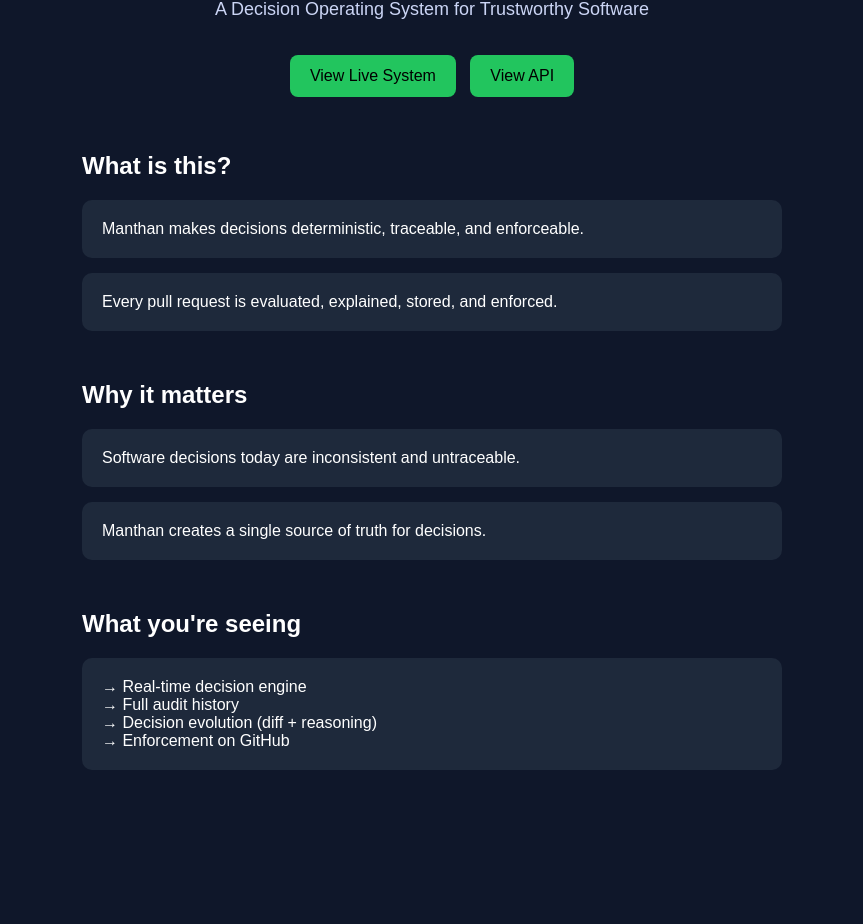
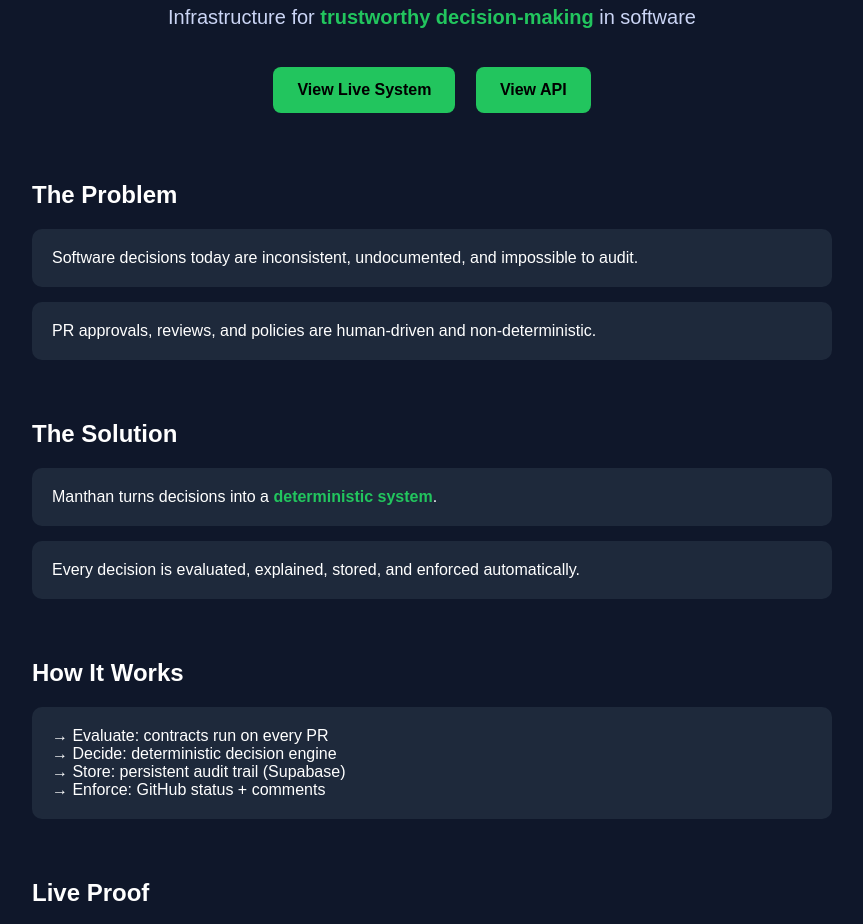
Before and after one commit to dip-protocol/manthan-webhook, a website: page ui/index.html in a window 1280 px wide. Shown: the part 133-1057 px from the top of the page, without its empty margins (208-1071 px from the left). Before the commit the page ends 966 px from the top, so only its background shows below. Drawn offline with Linux system fonts and the light colour scheme.

Commit message:
v0.6: upgraded investor landing

```diff
--- a/ui/index.html
+++ b/ui/index.html
@@ -1,7 +1,7 @@
 <!DOCTYPE html>
 <html>
 <head>
-  <title>Manthan — Decision Operating System</title>
+  <title>Manthan — Decision Infrastructure</title>
 
   <style>
     body {
@@ -13,14 +13,14 @@
     }
 
     h1 {
-      font-size: 40px;
+      font-size: 44px;
       margin-bottom: 10px;
     }
 
     .tagline {
-      font-size: 18px;
+      font-size: 20px;
       color: #cbd5f5;
-      margin-bottom: 30px;
+      margin-bottom: 25px;
     }
 
     .cta {
@@ -28,18 +28,24 @@
     }
 
     a.button {
-      padding: 12px 20px;
+      padding: 14px 24px;
       background: #22c55e;
       color: black;
       text-decoration: none;
       border-radius: 8px;
-      margin: 5px;
+      margin: 8px;
       display: inline-block;
+      font-weight: bold;
+    }
+
+    .secondary {
+      background: #334155;
+      color: white;
     }
 
     .section {
-      margin-top: 50px;
-      max-width: 700px;
+      margin-top: 60px;
+      max-width: 800px;
       margin-left: auto;
       margin-right: auto;
       text-align: left;
@@ -51,6 +57,11 @@
       border-radius: 10px;
       margin-bottom: 15px;
     }
+
+    .highlight {
+      color: #22c55e;
+      font-weight: bold;
+    }
   </style>
 </head>
 
@@ -59,46 +70,78 @@
 <h1>🧠 Manthan</h1>
 
 <div class="tagline">
-  A Decision Operating System for Trustworthy Software
+  Infrastructure for <span class="highlight">trustworthy decision-making</span> in software
 </div>
 
 <div class="cta">
   <a class="button" href="/app">View Live System</a>
-  <a class="button" href="/decisions">View API</a>
+  <a class="button secondary" href="/decisions">View API</a>
 </div>
 
+<!-- PROBLEM -->
 <div class="section">
-  <h2>What is this?</h2>
+  <h2>The Problem</h2>
 
   <div class="box">
-    Manthan makes decisions deterministic, traceable, and enforceable.
+    Software decisions today are inconsistent, undocumented, and impossible to audit.
   </div>
 
   <div class="box">
-    Every pull request is evaluated, explained, stored, and enforced.
+    PR approvals, reviews, and policies are human-driven and non-deterministic.
   </div>
 </div>
 
+<!-- SOLUTION -->
 <div class="section">
-  <h2>Why it matters</h2>
+  <h2>The Solution</h2>
 
   <div class="box">
-    Software decisions today are inconsistent and untraceable.
+    Manthan turns decisions into a <span class="highlight">deterministic system</span>.
   </div>
 
   <div class="box">
-    Manthan creates a single source of truth for decisions.
+    Every decision is evaluated, explained, stored, and enforced automatically.
   </div>
 </div>
 
+<!-- HOW IT WORKS -->
 <div class="section">
-  <h2>What you're seeing</h2>
+  <h2>How It Works</h2>
 
   <div class="box">
-    → Real-time decision engine<br/>
-    → Full audit history<br/>
-    → Decision evolution (diff + reasoning)<br/>
-    → Enforcement on GitHub
+    → Evaluate: contracts run on every PR<br/>
+    → Decide: deterministic decision engine<br/>
+    → Store: persistent audit trail (Supabase)<br/>
+    → Enforce: GitHub status + comments
+  </div>
+</div>
+
+<!-- PROOF -->
+<div class="section">
+  <h2>Live Proof</h2>
+
+  <div class="box">
+    What you see in the live system:
+    <br/><br/>
+    → Real-time decisions<br/>
+    → Full history per PR<br/>
+    → Decision evolution (reject → approve)<br/>
+    → Reason + audit trail<br/>
+    → Transition graph
+  </div>
+</div>
+
+<!-- VISION -->
+<div class="section">
+  <h2>Vision</h2>
+
+  <div class="box">
+    A world where every software decision is:
+    <br/><br/>
+    → Traceable<br/>
+    → Auditable<br/>
+    → Deterministic<br/>
+    → Enforceable
   </div>
 </div>
 
```
